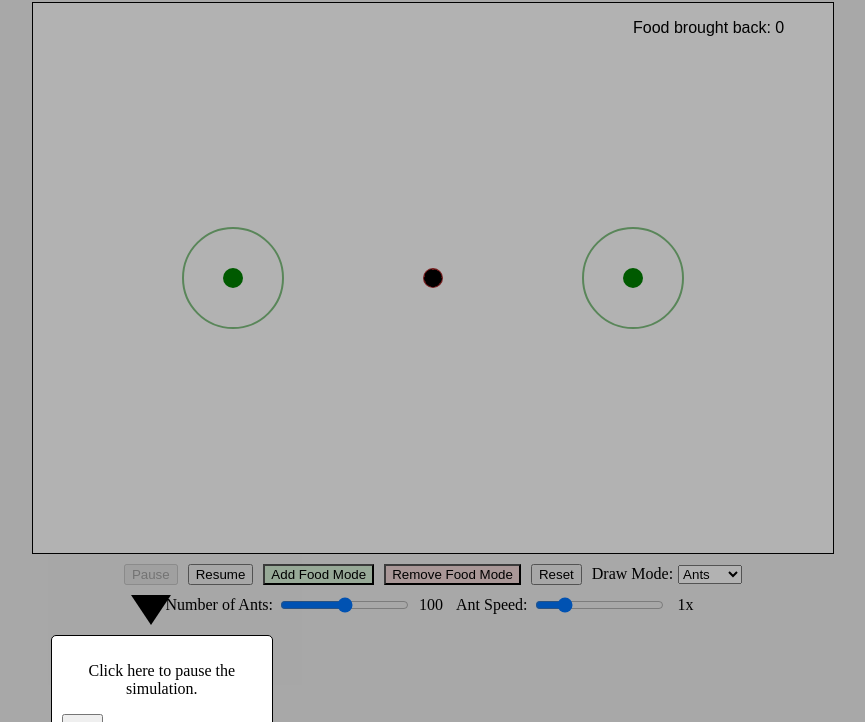
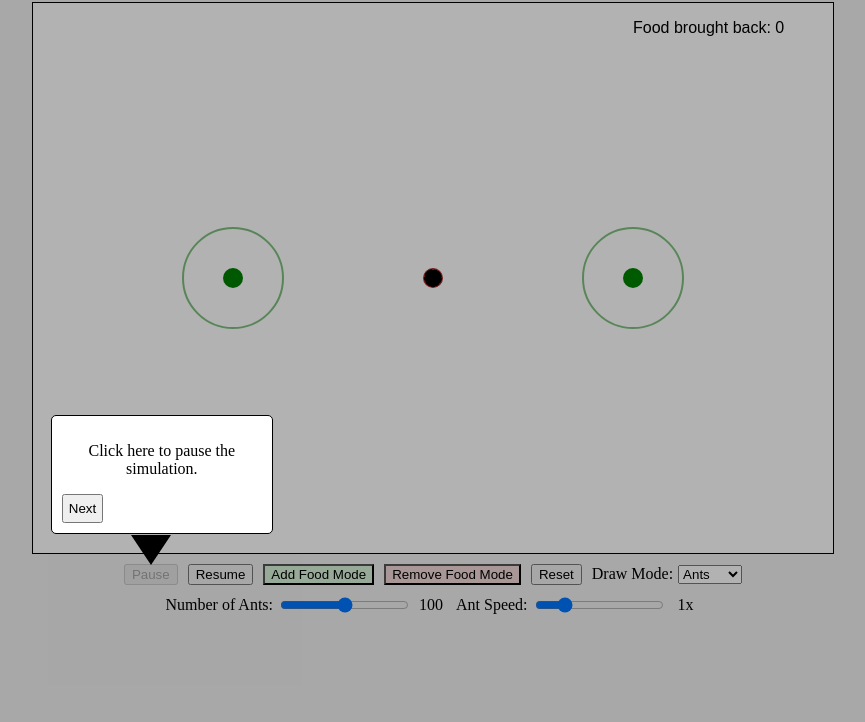
Before and after one commit to x-Zhora-x/ants_random_walks, a plain HTML site: page index.html in a window 1280 px wide. Shown: the part 78-800 px from the top of the page, without its empty margins (207-1072 px from the left). Drawn offline with Linux system fonts and the light colour scheme.

Commit message:
Update index.html

```diff
--- a/index.html
+++ b/index.html
@@ -125,7 +125,7 @@
         const steps = [
             { element: '#pauseButton', text: 'Click here to pause the simulation.' },
             { element: '#resumeButton', text: 'Click here to resume the simulation.' },
-            { element: '#addFoodButton', text: 'Those green circles are food and the scent around them. Click this to create more food sources.' },
+            { element: '#addFoodButton', text: 'Green circles are food and the scent around them. Click this to create more food sources.' },
             { element: '#removeFoodButton', text: 'Click here to remove existing food sources.' },
             { element: '#resetButton', text: 'Click here to reset the simulation.' },
             { element: '#drawMode', text: "If you're squeamish about seeing bugs, you can change the ants to arrows." },
@@ -149,11 +149,11 @@
             const rect = targetElement.getBoundingClientRect();
 
             // Position the arrow below the element
-            arrow.style.top = `${rect.bottom + window.scrollY + 10}px`;
+            arrow.style.top = `${rect.bottom + window.scrollY - 50}px`;
             arrow.style.left = `${rect.left + rect.width / 2 - 20}px`; // Center the arrow under the element
 
             // Position the tutorial box below the arrow
-            tutorialBox.style.top = `${rect.bottom + window.scrollY + 50}px`;
+            tutorialBox.style.top = `${rect.bottom + window.scrollY - 170}px`;
             tutorialBox.style.left = `${rect.left + rect.width / 2 - 100}px`; // Center the tutorial box
 
             // Set the tutorial text
```
